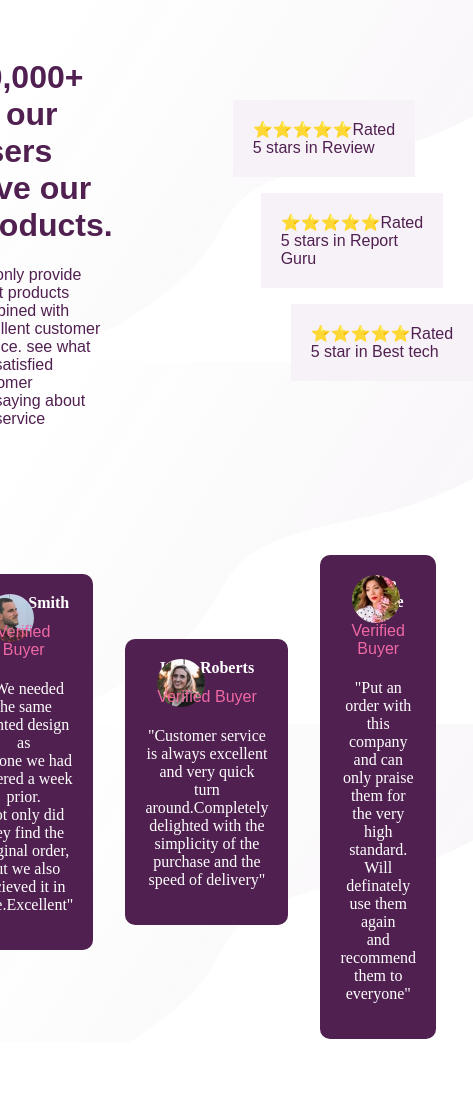
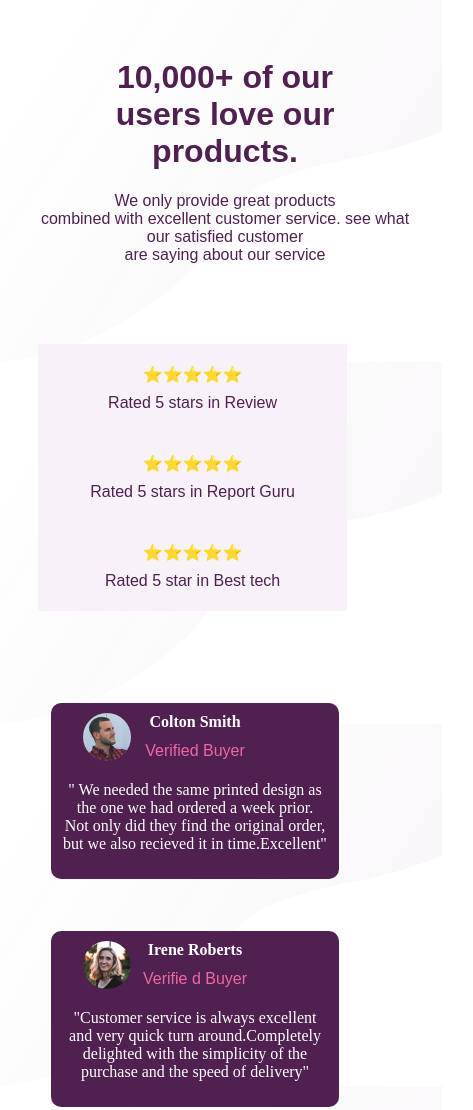
Before and after one commit to oluwaseun-123/social-proof, a plain HTML site: page index.html in a window 390 px wide. Shown: the top 1110 px of the page, 473 px wide, since content can reach past the window. Before the commit the page ends 1042 px from the top, so only its background shows below. Drawn offline with Linux system fonts and the light colour scheme.

Commit message:
responsiveness

```diff
--- a/index.html
+++ b/index.html
@@ -32,9 +32,22 @@
         </p>
       </div>
       <div class="star">
-        <p class="common review">⭐️⭐️⭐️⭐️⭐️Rated 5 stars in Review</p>
-        <p class="common guru">⭐️⭐️⭐️⭐️⭐️Rated 5 stars in Report Guru</p>
-        <p class="common tech">⭐️⭐️⭐️⭐️⭐️Rated 5 star in Best tech</p>
+        <div class="common review">
+          <p>
+            <span>⭐️⭐️⭐️⭐️⭐️ </span> <span>Rated 5 stars in Review</span>
+          </p>
+        </div>
+        <div class="common guru">
+          <p>
+            <span>⭐️⭐️⭐️⭐️⭐️ </span>
+            <span>Rated 5 stars in Report Guru</span>
+          </p>
+        </div>
+        <div class="common tech">
+          <p>
+            <span>⭐️⭐️⭐️⭐️⭐️ </span> <span>Rated 5 star in Best tech</span>
+          </p>
+        </div>
       </div>
     </div>
     <br />
@@ -54,7 +67,7 @@
       <div class="img2">
         <img class="img" src="images/image-irene.jpg" alt="" />
         <b>Irene Roberts</b>
-        <p class="smith">Verified Buyer</p>
+        <p class="smith">Verifie d Buyer</p>
         <p class="week">
           "Customer service is always excellent <br />
           and very quick turn around.Completely <br />
--- a/main.css
+++ b/main.css
@@ -12,24 +12,131 @@ body {
   flex-direction: row;
   gap: 8rem;
   padding: 30px;
-  justify-content: center;
-  align-items: center;
+  /* justify-content: center; */
+  /* align-items: center; */
   color: hsl(300, 43%, 22%);
   font-family: Arial, Helvetica, sans-serif;
+  width: 100%;
+  position: relative;
+}
+@media (max-width: 938px) {
+  .first {
+    gap: 4rem;
+  }
+}
+@media (max-width: 640px) {
+  .first {
+    flex-direction: column;
+  }
+}
+.product {
+  position: relative;
+  width: 50%;
+}
+
+@media (max-width: 938px) {
+  .product {
+    width: 30%;
+  }
+}
+@media (max-width: 640px) {
+  .product {
+    width: 100%;
+    text-align: center;
+  }
+}
+.star {
+  position: relative;
+  width: 50%;
+}
+@media (max-width: 938px) {
+  .star {
+    width: 70%;
+  }
+}
+@media (max-width: 640px) {
+  .star {
+    /* height: 18rem; */
+    width: 100%;
+    text-align: center;
+    align-content: center;
+    margin-bottom: 1rem;
+  }
 }
 .common {
-  position: relative;
-  padding: 20px;
+  position: absolute;
+  padding: 5px;
   background-color: hsl(300, 24%, 96%);
+  width: 80%;
 }
+@media (max-width: 640px) {
+  .common {
+    display: flex;
+    flex-direction: column;
+    position: relative;
+    gap: 1rem;
+  }
+}
+.common p {
+  display: flex;
+  flex-direction: row;
+  gap: 10px;
+  align-items: end;
+  /* margin-right: 2; */
+}
+@media (max-width: 1139px) {
+  .common {
+    padding: 5px;
+  }
+}
+
+@media (max-width: 640px) {
+  .common p {
+    flex-direction: column;
+    align-items: center;
+  }
+}
+
 .review {
-  right: 8px;
+  /* right: 8px; */
+  top: 0;
+  left: 0;
 }
 .guru {
-  left: 20px;
+  /* left: 20px; */
+  top: 5rem;
+  left: 1rem;
+}
+@media (max-width: 640px) {
+  .guru {
+    top: 0;
+  }
 }
 .tech {
-  right: -50px;
+  /* right: -50px; */
+  top: 10rem;
+  left: 3rem;
+}
+@media (max-width: 640px) {
+  .tech {
+    top: 0;
+  }
+}
+/* @media (max-width: 1139px) {
+  .guru {
+    top: 3rem;
+  }
+  .tech {
+    top: 6rem;
+  }
+} */
+@media (max-width: 640px) {
+  .guru {
+    left: 0;
+  }
+  .tech {
+    left: 0;
+  }
 }
 .container {
   display: flex;
@@ -39,12 +146,23 @@ body {
   justify-content: center;
   align-items: center;
 }
+@media (max-width: 640px) {
+  .container {
+    flex-direction: column;
+  }
+}
 
 .container div {
   background-color: hsl(300, 43%, 22%);
   padding: 20px;
   border-radius: 10px;
   text-align: center;
+}
+@media (max-width: 640px) {
+  .container div {
+    padding: 10px;
+    width: 80%;
+  }
 }
 .img {
   border-radius: 50%;
```
